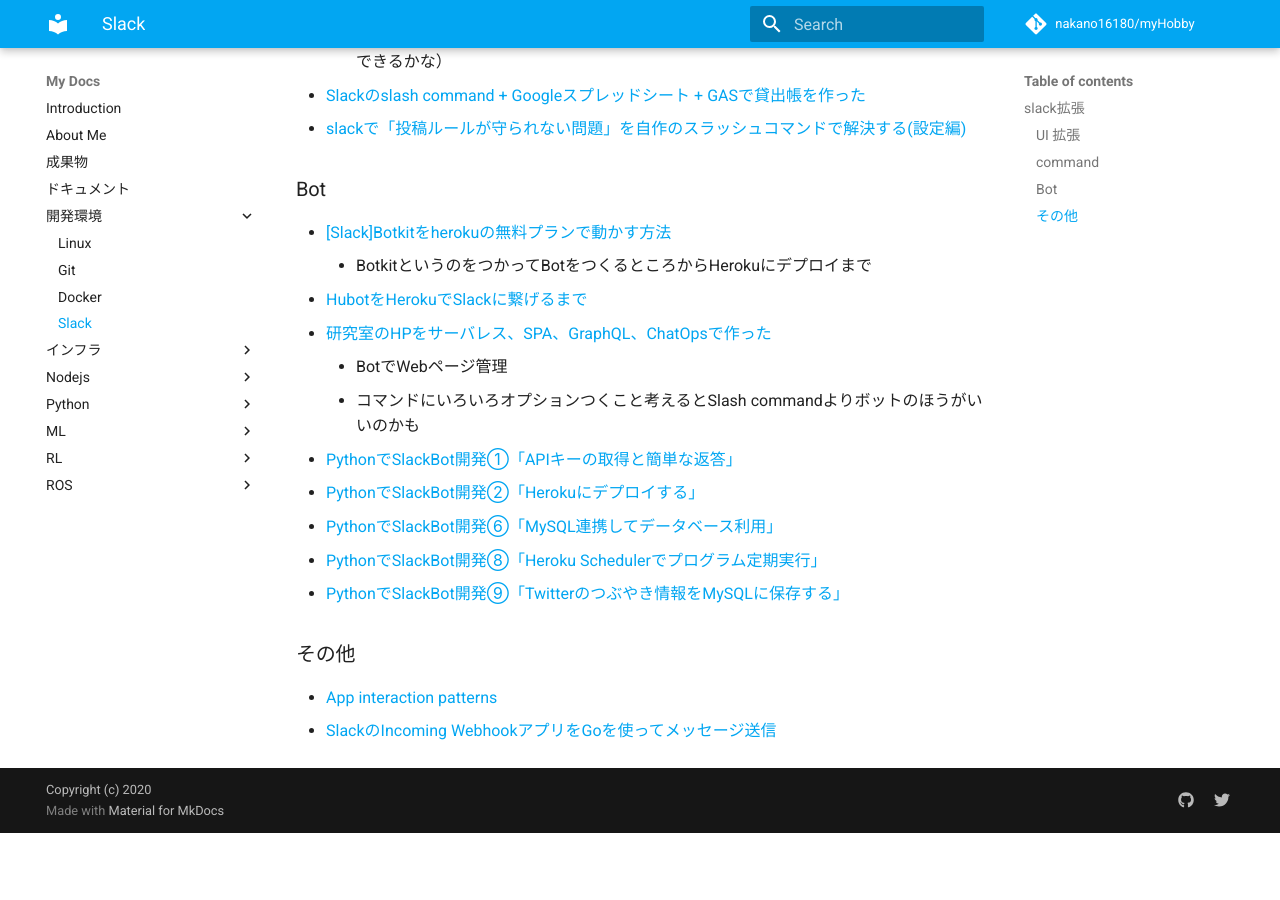
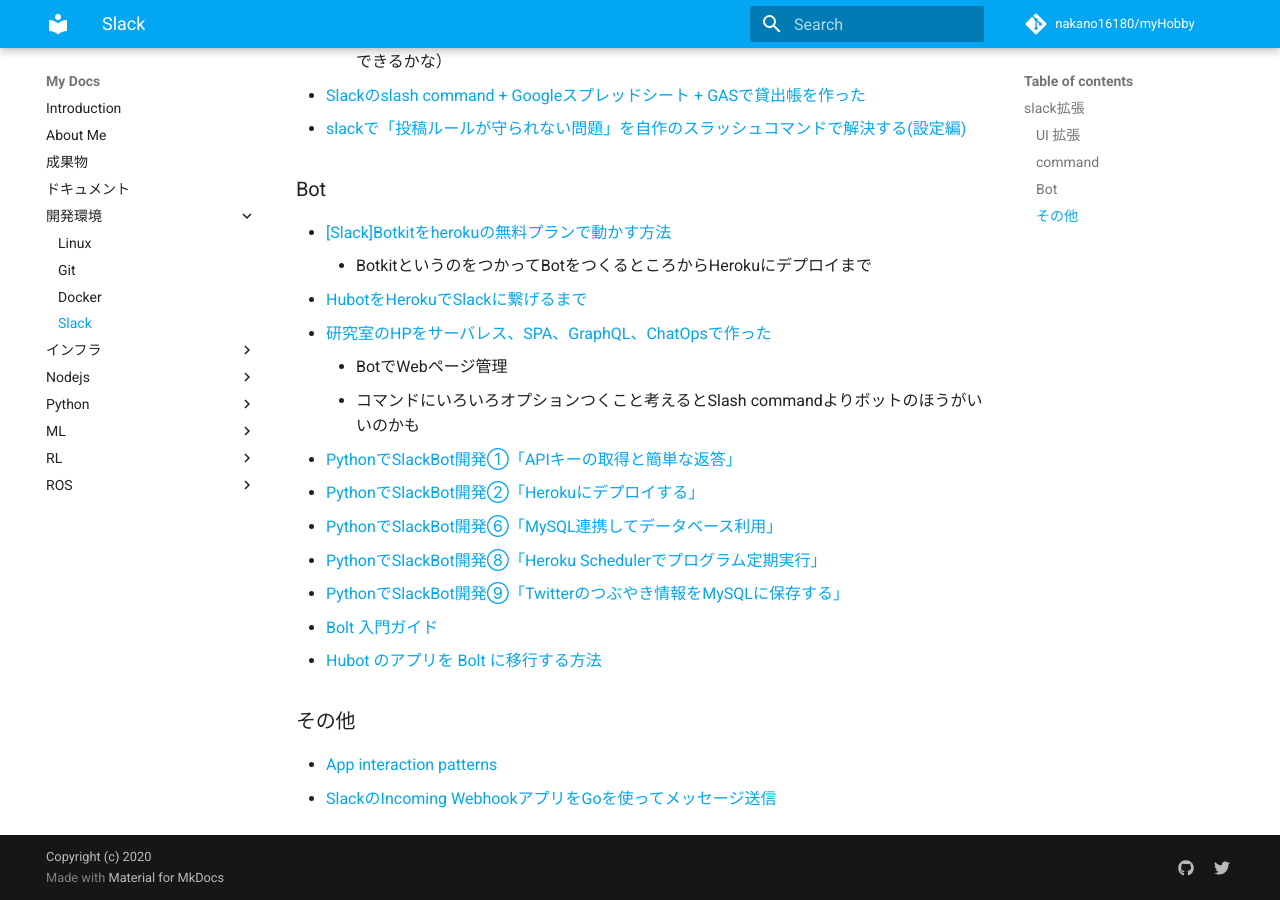
Before and after one commit to nakano16180/myHobby, an MkDocs documentation site: the page built from docs/dev/slack-extend.md, in a window 1280 px wide and 900 px high, scrolled down 584 px. Built offline with MkDocs 1.6.1 and Material for MkDocs 9.7.7, drawn with Linux system fonts in a browser that asks for light colours; comment, search, counter and statistics services are not loaded; before the commit the page ends 1417 px from its top, so only the background shows below that.

Commit message:
update slack

```diff
--- a/docs/dev/slack-extend.md
+++ b/docs/dev/slack-extend.md
@@ -25,6 +25,8 @@
   - [PythonでSlackBot開発⑥「MySQL連携してデータベース利用」](https://www.virtual-surfer.com/entry/2018/04/09/190000)
   - [PythonでSlackBot開発⑧「Heroku Schedulerでプログラム定期実行」](https://www.virtual-surfer.com/entry/2018/04/12/190000)
   - [PythonでSlackBot開発⑨「Twitterのつぶやき情報をMySQLに保存する」](https://www.virtual-surfer.com/entry/2018/04/14/190000)
+  - [Bolt 入門ガイド](https://slack.dev/bolt-js/ja-jp/tutorial/getting-started)
+  - [Hubot のアプリを Bolt に移行する方法](https://slack.dev/bolt-js/ja-jp/tutorial/hubot-migration)
 
 ### その他
   - [App interaction patterns](https://github.com/slackapi/app-interaction-patterns)
```
